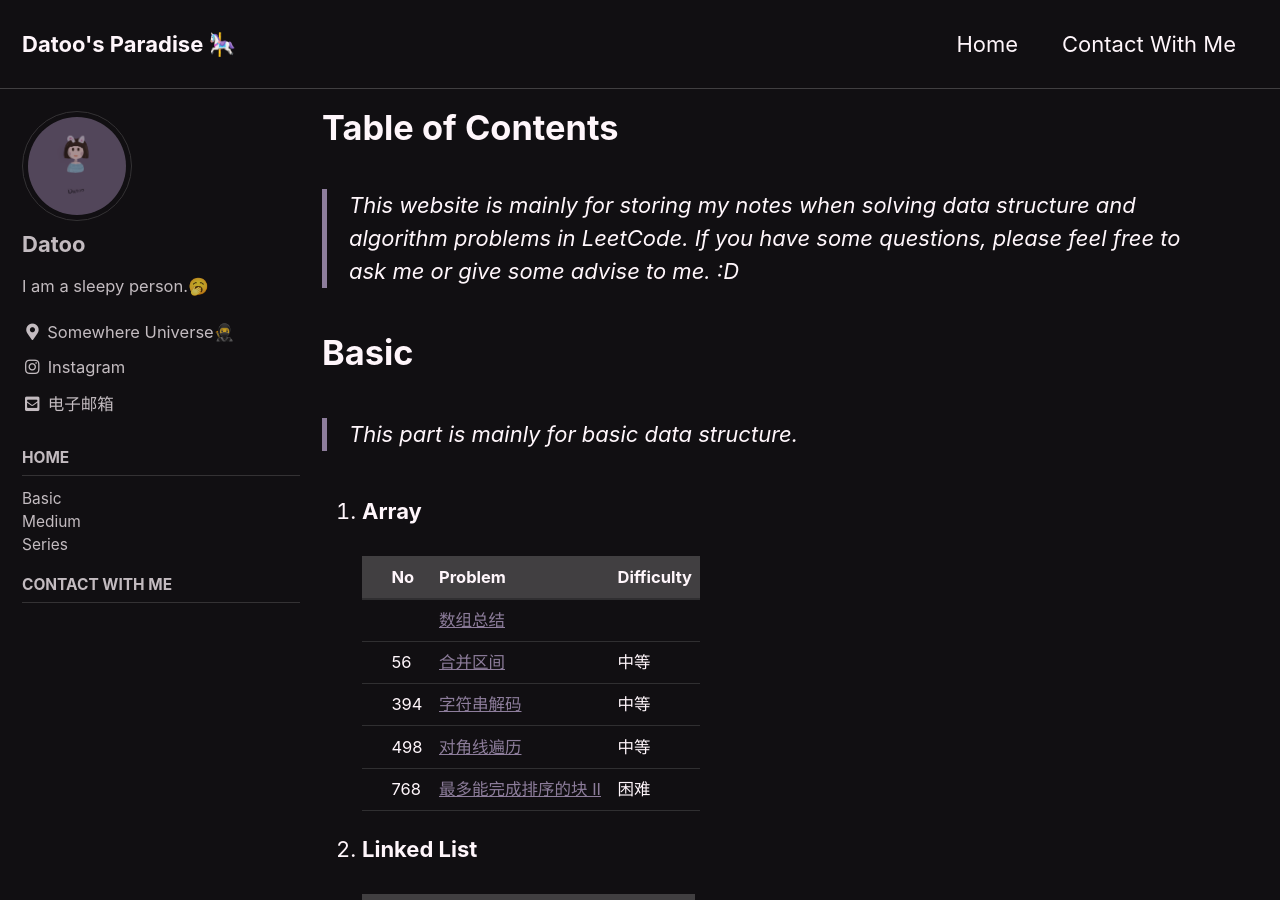
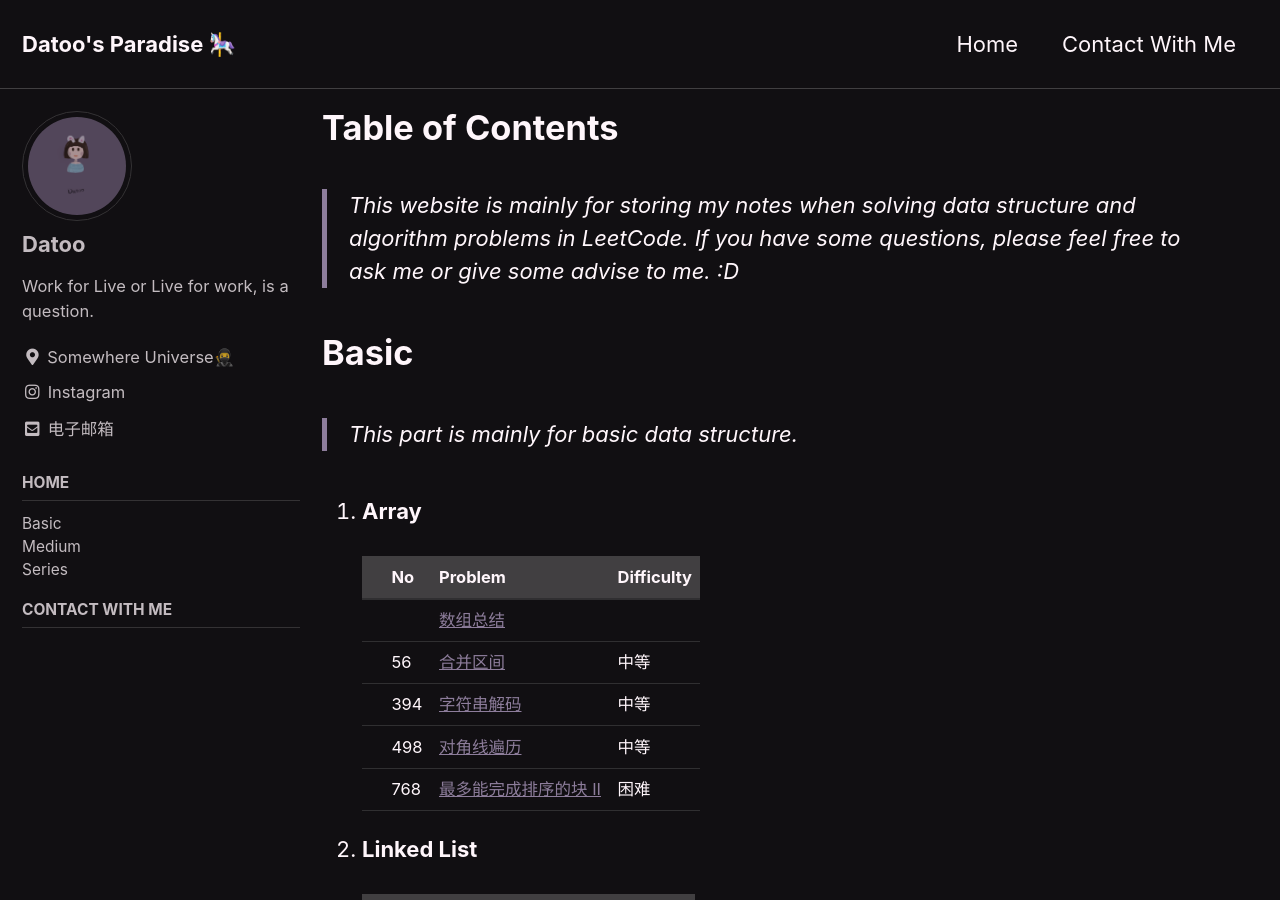
Before and after one commit to DaToo-J/DaToo-J.GitHub.io, a Jekyll site: the page built from index.md, in a window 1280 px wide and 900 px high. Built offline with Jekyll 4.4.1, drawn with Linux system fonts in a browser that asks for light colours; cached includes are drawn as plain includes.

Commit message:
edit bio

```diff
--- a/_config.yml
+++ b/_config.yml
@@ -20,7 +20,7 @@ title                    : "Datoo's Paradise 🎠"
 title_separator          : "-"
 subtitle                 : # site tagline that appears below site title in masthead
 name                     : "Datoo"
-description              : "Enjoy Life and Have Fun"
+description              : "Here is Datoo's personal website, which containing some interesting things. For now, it mainly contains my Leetcode notes and solutions with pictures."
 url                      : https://datoo-j.github.io/ # the base hostname & protocol for your site e.g. "https://mmistakes.github.io"
 baseurl                  : # the subpath of your site, e.g. "/blog"
 repository               : # GitHub username/repo-name e.g. "mmistakes/minimal-mistakes"
@@ -98,7 +98,7 @@ analytics:
 author:
   name             : "Datoo"
   avatar           : /assets/images/photo.jpg # path of avatar image, e.g. "/assets/images/bio-photo.jpg"
-  bio              : "I am a sleepy person.🥱"
+  bio              : "Work for Live or Live for work, is a question."
   location         : "Somewhere Universe🥷"
   email            : "oatmilk@yeah.net"
   links:
```
